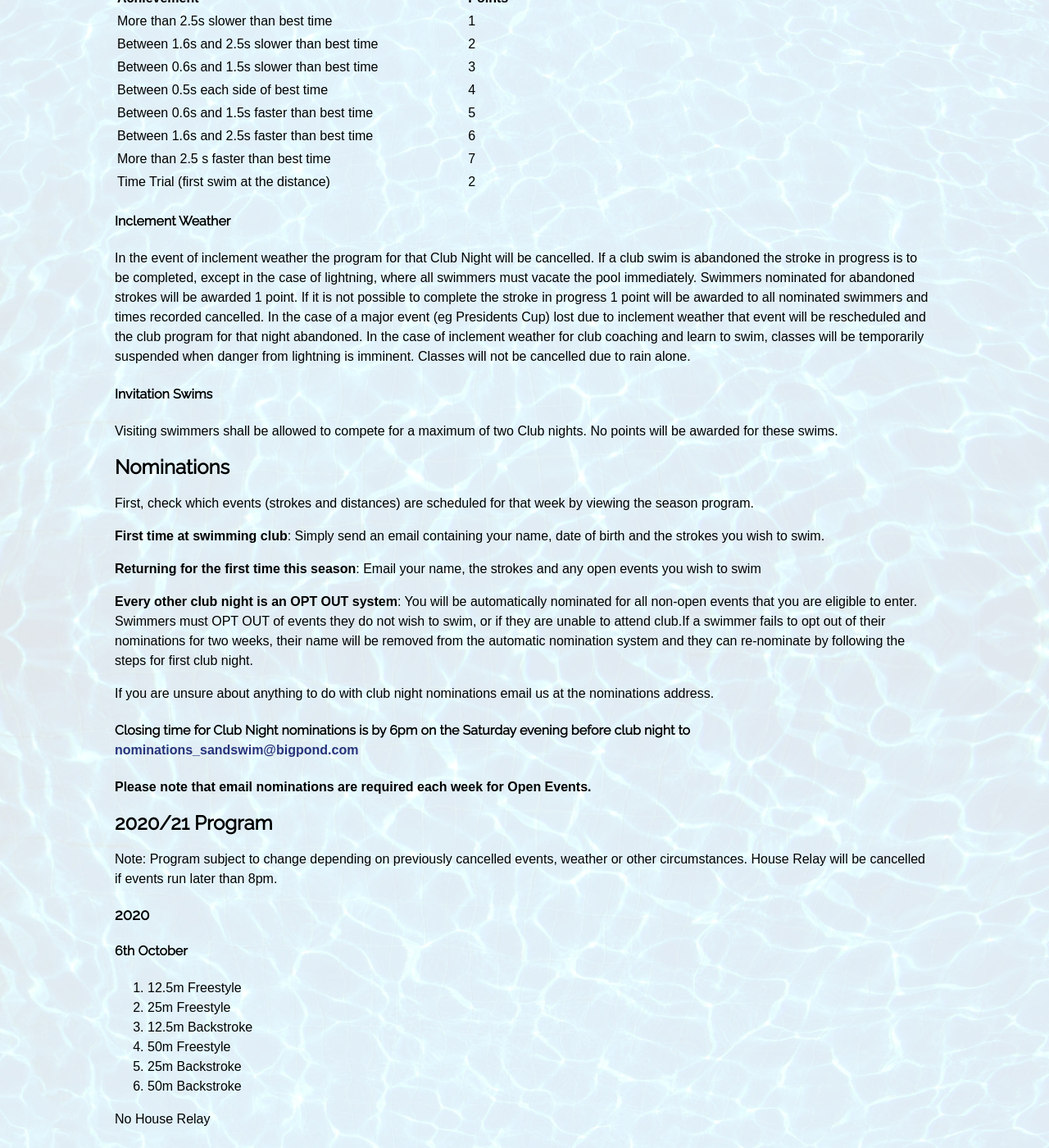
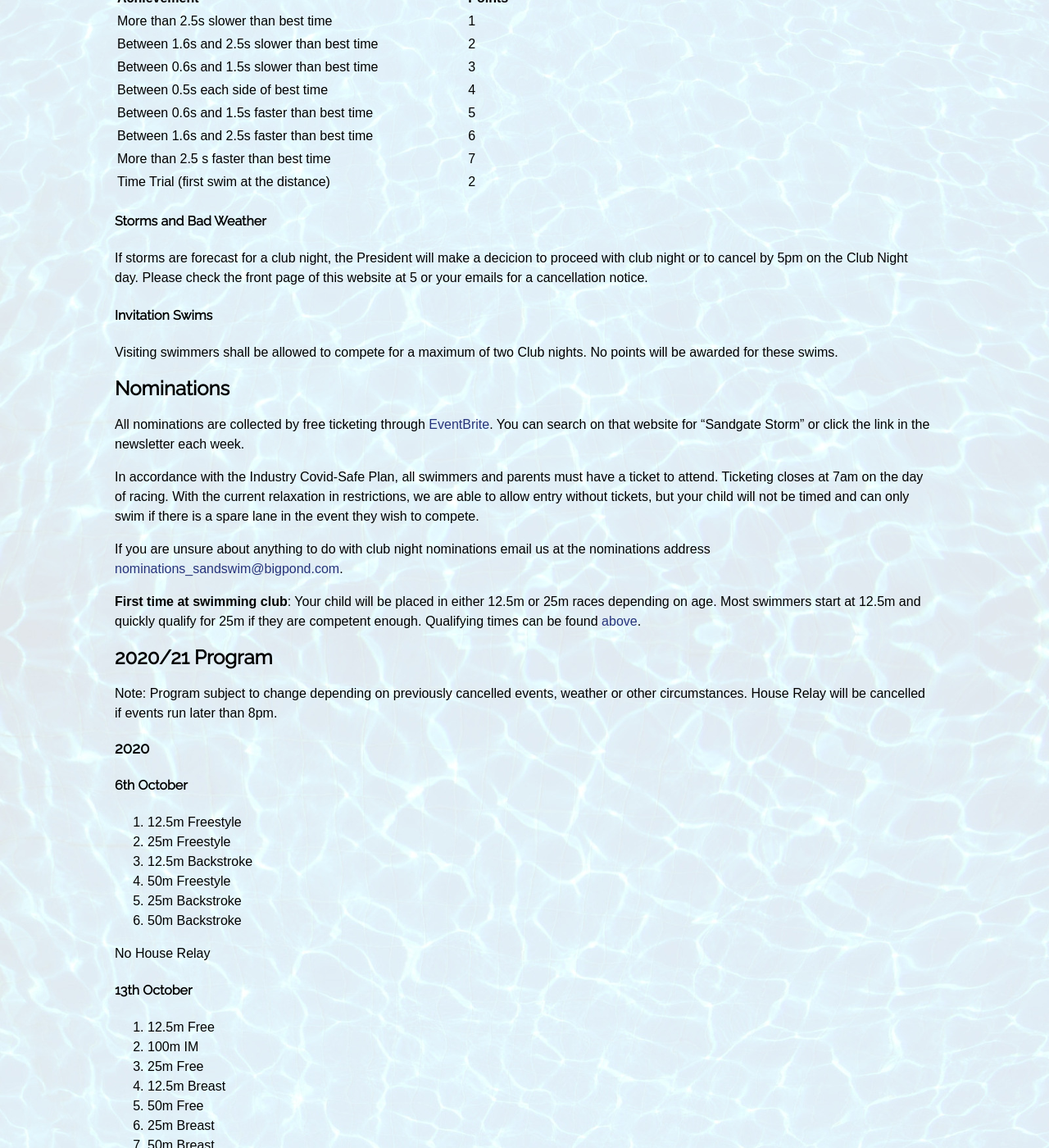
Before and after one commit to sandswim/website, a Jekyll site: the page built from pages/clubnight.md, in a window 1280 px wide and 1400 px high, scrolled down 2102 px. Shown: the whole window at 82% size. Built offline with Jekyll 4.4.1, drawn with Linux system fonts in a browser that asks for light colours.

Commit message:
Club Night page changes from Pippa

```diff
--- a/pages/clubnight.md
+++ b/pages/clubnight.md
@@ -70,26 +70,21 @@ Between 1.6s and 2.5s faster than best time | 6
 More than 2.5 s faster than best time | 7
 Time Trial  (first swim at the distance) | 2
 
-#### Inclement Weather
-In the event of inclement weather the program for that Club Night will be cancelled. If a club swim is abandoned the stroke in progress is to be completed, except in the case of lightning, where all swimmers must vacate the pool immediately. Swimmers nominated for abandoned strokes will be awarded 1 point. If it is not possible to complete the stroke in progress 1 point will be awarded to all nominated swimmers and times recorded cancelled. In the case of a major event (eg Presidents Cup) lost due to inclement weather that event will be rescheduled and the club program for that night abandoned. In the case of inclement weather for club coaching and learn to swim, classes will be temporarily suspended when danger from lightning is imminent. Classes will not be cancelled due to rain alone.
+#### Storms and Bad Weather
+If storms are forecast for a club night, the President will make a decicion to proceed with club night or to cancel by 5pm on the Club Night day. Please check the front page of this website at 5 or your emails for a cancellation notice.
 
 #### Invitation Swims
 Visiting swimmers shall be allowed to compete for a maximum of two Club nights. No points will be awarded for these swims.
 
 ## Nominations
-First, check which events (strokes and distances) are scheduled for that week by viewing the season program.
+All nominations are collected by free ticketing through [EventBrite](https://www.eventbrite.com.au). You can search on that website for "Sandgate Storm" or click the link in the newsletter each week.
 
-**First time at swimming club**: Simply send an email containing your name, date of birth and the strokes you wish to swim.
+In accordance with the Industry Covid-Safe Plan, all swimmers and parents must have a ticket to attend.  Ticketing closes at 7am on the day of racing.  With the current relaxation in restrictions, we are able to allow entry without tickets, but your child will not be timed and can only swim if there is a spare lane in the event they wish to compete.
 
-**Returning for the first time this season**: Email your name, the strokes and any open events you wish to swim
+If you are unsure about anything to do with club night nominations email us at the nominations address <nominations_sandswim@bigpond.com>.
 
-**Every other club night is an OPT OUT system**: You will be automatically nominated for all non-open events that you are eligible to enter. Swimmers must OPT OUT of events they do not wish to swim, or if they are unable to attend club.If a swimmer fails to opt out of their nominations for two weeks, their name will be removed from the automatic nomination system and they can re-nominate by following the steps for first club night.
+**First time at swimming club**: Your child will be placed in either 12.5m or 25m races depending on age.  Most swimmers start at 12.5m and quickly qualify for 25m if they are competent enough.  Qualifying times can be found [above](#qualifying-times).
 
-If you are unsure about anything to do with club night nominations email us at the nominations address.
-
-#### Closing time for Club Night nominations is by 6pm on the Saturday evening before club night to <nominations_sandswim@bigpond.com>
-
-**Please note that email nominations are required each week for Open Events.**
 
 ## 2020/21 Program
 Note: Program subject to change depending on previously cancelled events, weather or other circumstances.  House Relay will be cancelled if events run later than 8pm.
```
